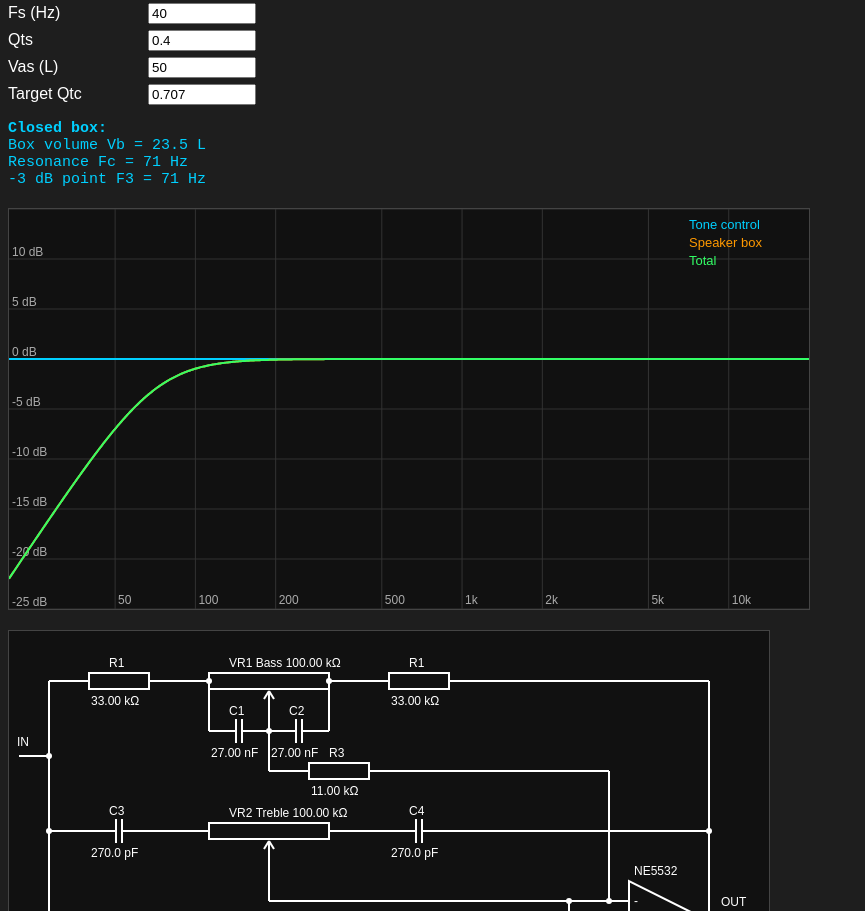
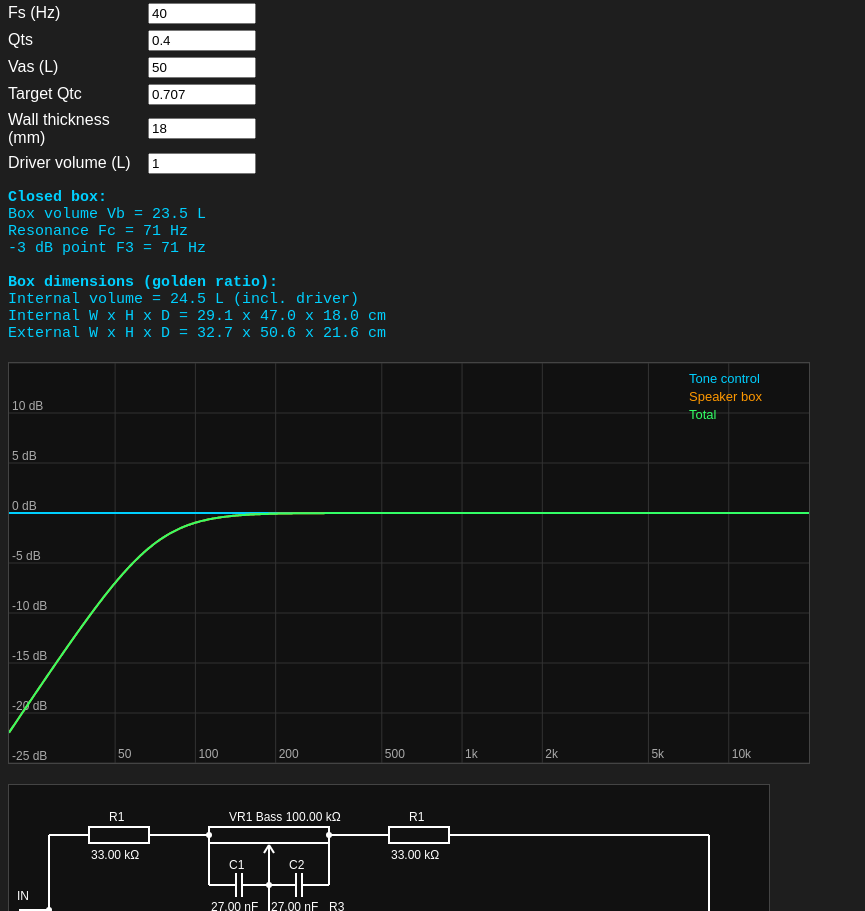
Before and after one commit to KYLDA-007/ToneBox, a plain HTML site: page index.html in a window 1280 px wide. Shown: the part 1192-2103 px from the top of the page, without its empty margins (0-865 px from the left). Drawn offline with Linux system fonts and the light colour scheme.

Commit message:
add box dimensions with golden ratio

```diff
--- a/code.js
+++ b/code.js
@@ -434,6 +434,22 @@ function calculateComponents() {
     (2 * channels) + "x 2.2 µF film (in/out coupling)<br>" +
     (2 * opamps) + "x 100 nF ceramic (supply decoupling)";
 }
+function boxDimensions(vb, extraVol) {
+    const wall = parseFloat(document.getElementById("wall").value) / 10;
+    const driverVol = parseFloat(document.getElementById("driverVol").value);
+    if (!isValid([wall, driverVol])) {
+        return "<br><span class='error'>Please enter positive wall thickness and driver volume.</span>";
+    }
+    const total = vb + driverVol + extraVol;
+    const a = Math.cbrt(total) * 10;
+    const w = a;
+    const h = a * 1.618;
+    const d = a * 0.618;
+    return "<br><br><b>Box dimensions (golden ratio):</b><br>" +
+        "Internal volume = " + total.toFixed(1) + " L (incl. driver" + (extraVol > 0 ? " and port" : "") + ")<br>" +
+        "Internal W x H x D = " + w.toFixed(1) + " x " + h.toFixed(1) + " x " + d.toFixed(1) + " cm<br>" +
+        "External W x H x D = " + (w + 2 * wall).toFixed(1) + " x " + (h + 2 * wall).toFixed(1) + " x " + (d + 2 * wall).toFixed(1) + " cm";
+}
 let boxFc = 0;
 let boxQtc = 0.707;
 let boxKind = "closed";
@@ -472,7 +488,9 @@ function calculatePorted(fs, qts, vas, portDiam, out) {
     if (portLen < portDiam) {
         text += "<br><span class='error'>Port is very short - try a larger diameter.</span>";
     }
-    out.innerHTML = text;
+    const portVol = Math.PI * (portDiam / 2) * (portDiam / 2) * Math.max(portLen, 0) / 1000;
+    text += boxDimensions(vb, portVol);
+      out.innerHTML = text;
 }
 function calculateBox() {
     const fs = parseFloat(document.getElementById("fs").value);
@@ -513,7 +531,7 @@ function calculateBox() {
         "<b>Closed box:</b><br>" +
         "Box volume Vb = " + vb.toFixed(1) + " L<br>" +
         "Resonance Fc = " + formatFreq(fc) + "<br>" +
-        "-3 dB point F3 = " + formatFreq(f3);
+        "-3 dB point F3 = " + formatFreq(f3) + boxDimensions(vb, 0);
 }
 function update() {
     calculateComponents();
@@ -528,7 +546,7 @@ const designInputs = ["potValue", "maxBoost", "bassFreq", "midFreq", "trebleFreq
 for (const id of designInputs) {
     document.getElementById(id).addEventListener("input", update);
 }
-const boxInputs = ["fs", "qts", "vas", "qtc", "boxType", "portDiam"];
+const boxInputs = ["fs", "qts", "vas", "qtc", "boxType", "portDiam", "wall", "driverVol"];
 for (const id of boxInputs) {
     document.getElementById(id).addEventListener("input", update);
 }
--- a/index.html
+++ b/index.html
@@ -112,6 +112,14 @@
                 <label for="portDiam">Port diameter (cm)</label>
                 <input type="number" id="portDiam" value="7.5" step="0.5">
             </div>
+            <div class="field">
+                <label for="wall">Wall thickness (mm)</label>
+                <input type="number" id="wall" value="18">
+            </div>
+            <div class="field">
+                <label for="driverVol">Driver volume (L)</label>
+                <input type="number" id="driverVol" value="1" step="0.1">
+            </div>
         </div>
         <div id="boxResults"></div>
 
```
